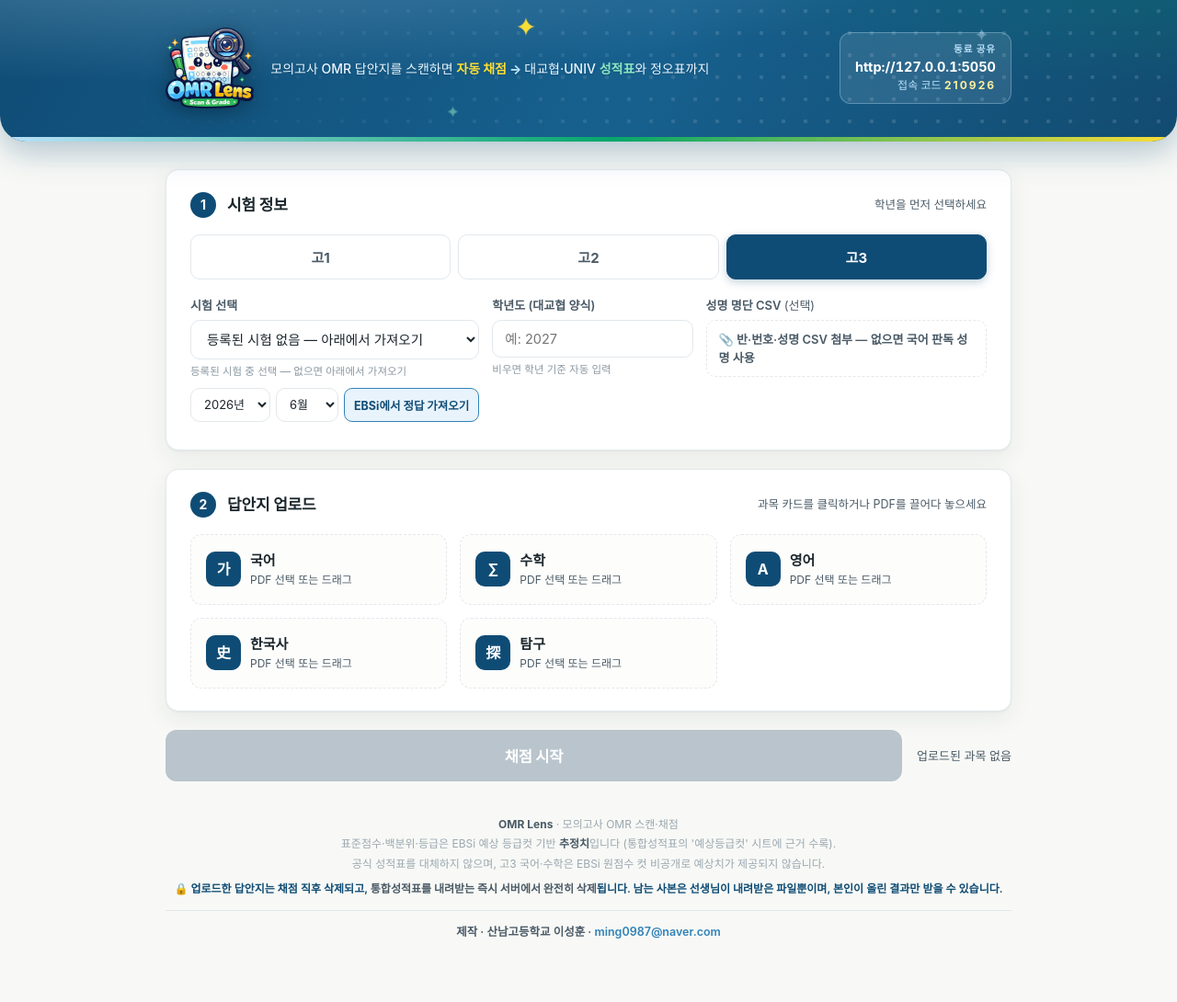
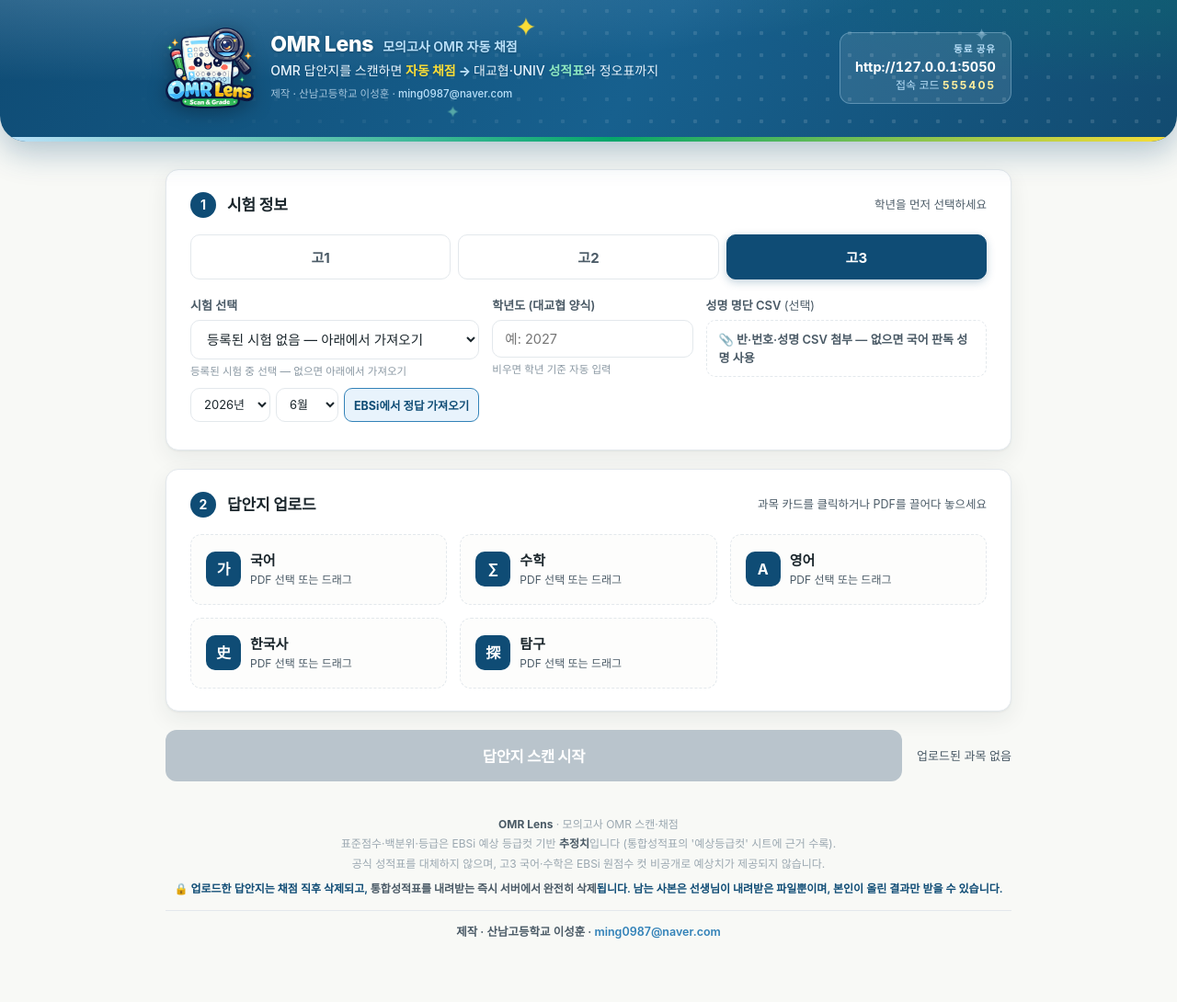
Before and after one commit to GEOSENSE88/score-lens-omr, a Flask app: page / in a window 1280 px wide. Shown: the top 1090 px of the page at 92% size. Run offline with Flask 3, Linux system fonts and the light colour scheme.

Commit message:
feat: 헤더 제목·제작표시 + 5단계 워크플로 재구성
- 헤더에 앱 제목(OMR Lens · 모의고사 OMR 자동 채점)과 제작 표시
  (산남고등학교 이성훈 · ming0987@naver.com) 추가
- 절차를 5단계로 명시적 구성:
  1 시험 정보 → 2 답안지 업로드 → 3 답안지 스캔·오류 검토
  → 4 채점 → 5 채점 결과 확인·다운로드
- 3단계: 스캔 진행 후 판독 결과 검토 그리드(반·번호·성명 편집,
  판독상태[확인필요/미마킹·중복/정상], 문항 정오 그리드에서 마킹·리딩
  오류 즉시 수정). 점수는 채점 전이라 숨김.
- 4단계: '채점하기'로 원점수·예상등급 확정 → 5단계 노출
- 5단계: 과목별 요약(응시·평균·최고·최저) + 성적표 표 + 다운로드.
  3단계 수정 시 요약·다운로드에 실시간 반영
- 회귀 PASS 47/0 유지

Co-Authored-By: Claude Fable 5 <noreply@anthropic.com>

```diff
--- a/templates/index.html
+++ b/templates/index.html
@@ -59,10 +59,21 @@
   }
   @keyframes logoIn{from{opacity:0;transform:translateY(6px) scale(.94)}to{opacity:1;transform:none}}
   .brand-text{min-width:0}
+  .brand-title{
+    font-size:23px;font-weight:800;color:#fff;letter-spacing:-.3px;line-height:1.1;
+    display:flex;align-items:baseline;gap:10px;flex-wrap:wrap;
+    text-shadow:0 1px 3px rgba(0,0,0,.25);
+  }
+  .brand-title .bt-sub{font-size:14px;font-weight:600;color:#BBE1FA;letter-spacing:0}
   .brand p{
-    font-size:14px;color:#EAF6FF;font-weight:500;line-height:1.5;
+    font-size:14px;color:#EAF6FF;font-weight:500;line-height:1.5;margin-top:5px;
     text-shadow:0 1px 2px rgba(0,0,0,.15);
   }
+  .brand-credit{
+    font-size:11.5px;color:#A7C7DE;font-weight:500;margin-top:7px;
+  }
+  .brand-credit a{color:#BBE1FA;text-decoration:none}
+  .brand-credit a:hover{text-decoration:underline}
   .brand p .hl{color:#FBDE37;font-weight:800}          /* 자동 채점 */
   .brand p .hl2{color:#8CE6C0;font-weight:800}         /* 성적표 */
   .brand p .arrow{color:var(--sky);font-weight:800;margin:0 3px}
@@ -77,6 +88,7 @@
   @keyframes twinkle{0%,100%{opacity:.35;transform:scale(.85)}50%{opacity:1;transform:scale(1.1)}}
   @media(max-width:560px){
     .brand-logo{height:62px}.brand p{font-size:12.5px}
+    .brand-title{font-size:18px}.brand-title .bt-sub{font-size:11.5px}
     .spark.s1,.spark.s2{display:none}
   }
   .share-badge{
@@ -208,7 +220,18 @@
   .go-summary{font-size:13px;color:var(--ink-soft);white-space:nowrap}
 
   /* ── 진행 패널 ─────────────────────────── */
-  #panel-progress{display:none}
+  #panel-scan{display:none}
+  #panel-grade{display:none}
+  .grade-box{display:flex;align-items:center;gap:18px;flex-wrap:wrap}
+  .grade-msg{flex:1;min-width:220px;font-size:13.5px;color:var(--ink-soft);line-height:1.5}
+  #btnGrade{flex:0 0 auto;min-width:200px}
+  .rv-status{font-size:12px;font-weight:700}
+  .rv-status.ok{color:var(--success)}
+  .rv-status.warn{color:var(--accent)}
+  .sum-stats{display:grid;grid-template-columns:repeat(auto-fit,minmax(120px,1fr));gap:10px;margin-bottom:14px}
+  .sum-stat{background:var(--sky-soft);border-radius:11px;padding:12px 14px}
+  .sum-stat .lb{font-size:11.5px;color:var(--primary);font-weight:700}
+  .sum-stat .vl{font-size:20px;font-weight:800;color:var(--ink);margin-top:2px;font-variant-numeric:tabular-nums}
   .prog-track{height:10px;background:#EDF1F4;border-radius:6px;overflow:hidden;margin:6px 0 16px}
   .prog-fill{
     height:100%;width:0%;border-radius:6px;transition:width .5s ease;
@@ -388,7 +411,9 @@
     <div class="brand">
       <img class="brand-logo" src="{{ url_for('static', filename='omr-lens-logo.png') }}" alt="OMR Lens — 모의고사 OMR 스캔·채점">
       <div class="brand-text">
-        <p>모의고사 OMR 답안지를 스캔하면 <span class="hl">자동 채점</span><span class="arrow">→</span>대교협·UNIV <span class="hl2">성적표</span>와 정오표까지</p>
+        <h1 class="brand-title">OMR Lens<span class="bt-sub">모의고사 OMR 자동 채점</span></h1>
+        <p>OMR 답안지를 스캔하면 <span class="hl">자동 채점</span><span class="arrow">→</span>대교협·UNIV <span class="hl2">성적표</span>와 정오표까지</p>
+        <div class="brand-credit">제작 · 산남고등학교 이성훈 · <a href="mailto:ming0987@naver.com">ming0987@naver.com</a></div>
       </div>
       {% if share %}
       <div class="share-badge" title="같은 학교망의 동료에게 이 주소와 코드를 알려주세요">
@@ -459,37 +484,57 @@
 
     <!-- 실행 -->
     <div class="go-bar">
-      <button type="submit" class="btn-go" id="btnGo" disabled>채점 시작</button>
+      <button type="submit" class="btn-go" id="btnGo" disabled>답안지 스캔 시작</button>
       <span class="go-summary" id="goSummary">업로드된 과목 없음</span>
     </div>
   </form>
 
-  <!-- STEP 3: 진행 -->
-  <section class="card" id="panel-progress">
+  <!-- STEP 3: 답안지 스캔 · 오류 사항 검토 -->
+  <section class="card" id="panel-scan">
     <div class="step-head">
       <div class="step-num">3</div>
-      <h2>채점 진행</h2>
+      <h2>답안지 스캔 · 오류 사항 검토</h2>
+      <span class="hint" id="scanHint">답안지를 판독하는 중…</span>
     </div>
     <div class="prog-label"><span id="progText">준비 중…</span><span id="progPct">0%</span></div>
     <div class="prog-track"><div class="prog-fill" id="progFill"></div></div>
     <div class="timeline" id="timeline"></div>
-  </section>
 
-  <!-- 결과 -->
-  <section class="card" id="panel-result">
-    <div class="step-head">
-      <div class="step-num" style="background:var(--success)">✓</div>
-      <h2>채점 완료 — 결과 내려받기</h2>
-    </div>
     <div class="review" id="reviewSlot" style="display:none">
       <div class="review-head">
-        <h3>채점 결과 확인·수정</h3>
-        <span class="rv-note">답안을 눌러 마킹·리딩 오류를 고치면 점수와 예상등급이 즉시 반영됩니다.</span>
-        <span class="rv-stale" id="rvStale">수정됨 · 아래에서 새로 내려받으면 반영</span>
+        <h3>판독 결과 검토</h3>
+        <span class="rv-note">잘못 마킹됐거나 판독 오류가 있으면 답안을 눌러 고치세요. <b>확인 필요</b> 학생부터 살펴보세요.</span>
+        <span class="rv-stale" id="rvStale">수정됨 · 채점에 반영됩니다</span>
         <div class="rv-search"><input type="text" id="rvSearch" placeholder="성명·반 검색" autocomplete="off"></div>
       </div>
       <div class="rv-tabs" id="rvTabs"></div>
       <div class="rv-table-wrap"><table class="rv-table"><tbody id="rvBody"></tbody></table></div>
+    </div>
+  </section>
+
+  <!-- STEP 4: 채점 -->
+  <section class="card" id="panel-grade">
+    <div class="step-head">
+      <div class="step-num">4</div>
+      <h2>채점</h2>
+      <span class="hint">판독 검토를 마쳤으면 채점하세요</span>
+    </div>
+    <div class="grade-box">
+      <div class="grade-msg" id="gradeMsg">위 판독 결과를 확인·수정한 뒤 채점하면 원점수·예상등급이 산출됩니다.</div>
+      <button type="button" class="btn-go" id="btnGrade">채점하기</button>
+    </div>
+  </section>
+
+  <!-- STEP 5: 채점 결과 확인 · 다운로드 -->
+  <section class="card" id="panel-result">
+    <div class="step-head">
+      <div class="step-num" style="background:var(--success)">5</div>
+      <h2>채점 결과 확인 · 다운로드</h2>
+    </div>
+    <div class="summary" id="summarySlot" style="display:none">
+      <div class="rv-tabs" id="sumTabs"></div>
+      <div class="sum-stats" id="sumStats"></div>
+      <div class="rv-table-wrap"><table class="rv-table"><tbody id="sumBody"></tbody></table></div>
     </div>
     <div id="heroSlot"></div>
     <div class="dl-list" id="dlList"></div>
@@ -668,7 +713,7 @@ function updateGo(){
   const n = Object.keys(files).length;
   $("#btnGo").disabled = n === 0;
   const labels = (CATALOG[grade]||[]).filter(s => files[s.key]).map(s => s.label);
-  $("#goSummary").textContent = n ? `${labels.join(" · ")} — ${n}과목 채점` : "업로드된 과목 없음";
+  $("#goSummary").textContent = n ? `${labels.join(" · ")} — ${n}과목 스캔` : "업로드된 과목 없음";
 }
 
 function showAlert(msg){
@@ -695,14 +740,14 @@ $("#form").addEventListener("submit", async e => {
     const res = await fetch("/api/score", {method:"POST", body:data});
     const j = await res.json();
     if (!j.ok){ throw new Error(j.message || "요청 실패"); }
-    $("#btnGo").textContent = "채점 진행 중…";
-    $("#panel-progress").style.display = "block";
-    $("#panel-progress").scrollIntoView({behavior:"smooth"});
+    $("#btnGo").textContent = "스캔 진행 중…";
+    $("#panel-scan").style.display = "block";
+    $("#panel-scan").scrollIntoView({behavior:"smooth"});
     poll(j.status_url);
   }catch(err){
     showAlert(err.message);
     $("#btnGo").disabled = false;
-    $("#btnGo").textContent = "채점 시작";
+    $("#btnGo").textContent = "답안지 스캔 시작";
   }
 });
 
@@ -714,7 +759,7 @@ function poll(url){
       renderProgress(j);
       if (j.status === "done" || j.status === "error"){
         clearInterval(pollTimer);
-        renderResult(j);
+        onScanDone(j);
       }
     }catch(e){ /* 서버 일시 오류 — 다음 폴링에서 재시도 */ }
   }, 1200);
@@ -732,10 +777,22 @@ function renderProgress(j){
   tl.scrollTop = tl.scrollHeight;
 }
 
-function renderResult(j){
-  $("#btnGo").textContent = "채점 시작";
-  const panel = $("#panel-result");
-  panel.style.display = "block";
+// ── STEP 3 완료: 스캔 결과를 검토 뷰로 ──────────────
+function onScanDone(j){
+  $("#btnGo").disabled = false;
+  $("#btnGo").textContent = "답안지 스캔 시작";
+  SCAN_JOB = j;
+  if (j.status === "error"){
+    $("#scanHint").textContent = "스캔 오류";
+    showAlert(j.message || "스캔 중 오류가 발생했습니다.");
+    return;
+  }
+  $("#scanHint").textContent = "판독 완료 — 아래에서 검토하세요";
+  if (j.run_id) loadReview(j.run_id);
+}
+
+// ── STEP 5: 다운로드 카드 ──────────────────────────
+function renderDownloads(j){
   const combined = (j.downloads || []).find(d => d.kind === "combined");
   const others = (j.downloads || []).filter(d => d.kind !== "combined");
   $("#heroSlot").innerHTML = combined ? `
@@ -752,12 +809,11 @@ function renderResult(j){
       <div class="ic">XLS</div>
       <div><div class="nm">${d.title}</div><div class="sz">${(d.size/1024).toFixed(0)} KB</div></div>
     </a>`).join("");
-  if (j.status === "done" && j.run_id) loadReview(j.run_id);
-  panel.scrollIntoView({behavior:"smooth"});
 }
 
 // ── 결과 확인·수정 뷰 ──────────────────────────────
 let RESULT = null, RUN_ID = null, curSubject = null, expanded = new Set();
+let SCAN_JOB = null, curSum = null, GRADED = false;
 const ANS_LABEL = {0:"·", "-1":"중복", 1:"1", 2:"2", 3:"3", 4:"4", 5:"5"};
 
 async function loadReview(runId){
@@ -769,6 +825,8 @@ async function loadReview(runId){
     $("#rvStale").classList.toggle("show", !!r.stale);
     buildTabs();
     $("#reviewSlot").style.display = "block";
+    $("#panel-grade").style.display = "block";     // STEP 4 노출
+    $("#panel-scan").scrollIntoView({behavior:"smooth"});
   }catch(e){ $("#reviewSlot").style.display = "none"; }
 }
 
@@ -809,9 +867,9 @@ function renderTable(){
     .filter(({s}) => subjData(s, curSubject))
     .filter(({s}) => !q || (`${s.이름} ${s.반} ${s.번호}`).toLowerCase().includes(q));
   const header = `<tr>
-    <th>반</th><th>번호</th><th>성명</th><th>원점수</th><th>예상등급</th><th>상태</th><th></th></tr>`;
+    <th>반</th><th>번호</th><th>성명</th><th>판독 상태</th><th></th></tr>`;
   if (!rows.length){
-    body.innerHTML = header + `<tr><td colspan="7"><div class="rv-empty">해당 학생이 없습니다.</div></td></tr>`;
+    body.innerHTML = header + `<tr><td colspan="5"><div class="rv-empty">해당 학생이 없습니다.</div></td></tr>`;
     return;
   }
   body.innerHTML = header + rows.map(({s, idx}) => rowHtml(s, idx)).join("");
@@ -829,25 +887,37 @@ function renderTable(){
   bindGrid();
 }
 
+function readStatus(d){
+  const flag = (d.확인 || "").toString().trim();
+  if (flag) return {flag:true, html:`<span class="rv-flag-badge">⚠ ${esc(flag)}</span>`};
+  let blank = 0, dup = 0;
+  (d.cells || []).forEach(c => { if (c.답 === 0) blank++; else if (c.답 === -1) dup++; });
+  if (blank || dup){
+    const parts = [];
+    if (blank) parts.push(`미마킹 ${blank}`);
+    if (dup) parts.push(`중복 ${dup}`);
+    return {flag:false, html:`<span class="rv-status warn">${parts.join(" · ")}</span>`};
+  }
+  return {flag:false, html:`<span class="rv-status ok">정상</span>`};
+}
+
 function rowHtml(s, idx){
   const d = subjData(s, curSubject);
-  const flag = (d.확인 || "").toString().trim();
-  const gr = d.예상등급 ? `${d.예상등급}등급` : "";
+  const stt = readStatus(d);
   const open = expanded.has(idx);
-  let html = `<tr class="stu ${flag?'flag':''}">
+  let html = `<tr class="stu ${stt.flag?'flag':''}">
     <td><input class="rv-cell-edit sm" data-idx="${idx}" data-field="반" value="${esc(s.반)}"></td>
     <td><input class="rv-cell-edit sm" data-idx="${idx}" data-field="번호" value="${esc(s.번호)}"></td>
     <td><input class="rv-cell-edit nm" data-idx="${idx}" data-field="이름" value="${esc(s.이름)}"></td>
-    <td><span class="rv-score">${d.원점수}<span class="mx"> / ${d.만점}</span></span></td>
-    <td>${gr ? `<span class="rv-grade">${gr}</span>` : `<span class="rv-grade none">–</span>`}</td>
-    <td>${flag ? `<span class="rv-flag-badge">⚠ ${esc(flag)}</span>` : ""}</td>
+    <td>${stt.html}</td>
     <td style="text-align:right"><button class="rv-toggle ${open?'open':''}" data-idx="${idx}">답안 ${open?'닫기':'보기·수정'}</button></td>
   </tr>`;
-  if (open) html += `<tr class="rv-detail"><td colspan="7"><div class="rv-detail-inner">
+  if (open) html += `<tr class="rv-detail"><td colspan="5"><div class="rv-detail-inner">
       <div class="rv-legend">
         <span><i class="rv-swatch" style="background:var(--success-soft);border:1px solid #B6E6D4"></i>정답</span>
         <span><i class="rv-swatch" style="background:var(--danger-soft);border:1px solid #F2C5C4"></i>오답(작은 숫자=정답)</span>
-        <span><i class="rv-swatch" style="background:#F1F4F6"></i>미마킹 ·  ·  ·  큰 숫자 = 학생이 마킹한 답 · 눌러서 수정</span>
+        <span><i class="rv-swatch" style="background:#F1F4F6"></i>미마킹</span>
+        <span>큰 숫자 = 학생이 마킹한 답 · 눌러서 수정</span>
       </div>
       <div class="rv-grid">${d.cells.map(c => qHtml(idx, c)).join("")}</div>
     </div></td></tr>`;
@@ -884,17 +954,61 @@ async function postEdit(payload){
 
 async function saveField(idx, field, value){
   const st = await postEdit({idx, field, value});
-  if (st){ buildTabs(); }   // 이름·반 변경은 검색/카운트에 영향 → 갱신
+  if (st){ buildTabs(); if (GRADED) renderSummary(); }   // 이름·반은 검색/카운트/요약 갱신
 }
 
 async function saveAnswer(idx, q, value){
   const st = await postEdit({idx, field:"answer", subject:curSubject, q, value});
-  if (st) renderTable();     // 점수·정오 즉시 반영(펼침 유지)
+  if (st){ renderTable(); if (GRADED) renderSummary(); }  // 판독상태·요약 즉시 반영(펼침 유지)
 }
 
 function esc(v){ return String(v ?? "").replace(/[&<>"]/g, c => ({"&":"&amp;","<":"&lt;",">":"&gt;","\"":"&quot;"}[c])); }
 
 $("#rvSearch").addEventListener("input", () => renderTable());
+
+// ── STEP 4 → 5: 채점 ───────────────────────────────
+$("#btnGrade").addEventListener("click", () => {
+  if (!RESULT || !SCAN_JOB) return;
+  GRADED = true;
+  $("#gradeMsg").innerHTML = "✓ 채점 완료 — 아래 <b>5단계</b>에서 결과를 확인하고 성적표를 내려받으세요.";
+  $("#btnGrade").textContent = "채점 다시 하기";
+  renderDownloads(SCAN_JOB);
+  $("#summarySlot").style.display = "block";
+  renderSummary();
+  $("#panel-result").style.display = "block";
+  $("#panel-result").scrollIntoView({behavior:"smooth"});
+});
+
+// ── STEP 5: 채점 결과 요약(읽기 전용) ──────────────
+function renderSummary(){
+  const tabs = tabList();
+  if (!curSum || !tabs.includes(curSum)) curSum = tabs[0] || null;
+  $("#sumTabs").innerHTML = tabs.map(t => {
+    const n = RESULT.students.filter(s => subjData(s, t)).length;
+    return `<button class="rv-tab ${t===curSum?'on':''}" data-subj="${t}">${t}<span class="cnt">${n}</span></button>`;
+  }).join("");
+  $$("#sumTabs .rv-tab").forEach(b => b.addEventListener("click", () => {
+    curSum = b.dataset.subj; renderSummary();
+  }));
+  const rows = RESULT.students.map(s => ({s, d:subjData(s, curSum)})).filter(x => x.d);
+  const scores = rows.map(x => Number(x.d.원점수)).filter(v => !isNaN(v));
+  const avg = scores.length ? (scores.reduce((a,b)=>a+b,0)/scores.length) : 0;
+  const mx = scores.length ? Math.max(...scores) : 0;
+  const mn = scores.length ? Math.min(...scores) : 0;
+  $("#sumStats").innerHTML = `
+    <div class="sum-stat"><div class="lb">응시</div><div class="vl">${rows.length}명</div></div>
+    <div class="sum-stat"><div class="lb">평균</div><div class="vl">${avg.toFixed(1)}</div></div>
+    <div class="sum-stat"><div class="lb">최고</div><div class="vl">${mx}</div></div>
+    <div class="sum-stat"><div class="lb">최저</div><div class="vl">${mn}</div></div>`;
+  const header = `<tr><th>반</th><th>번호</th><th>성명</th><th>원점수</th><th>예상등급</th></tr>`;
+  $("#sumBody").innerHTML = header + rows.map(({s, d}) => {
+    const gr = d.예상등급 ? `<span class="rv-grade">${d.예상등급}등급</span>` : `<span class="rv-grade none">–</span>`;
+    return `<tr class="stu">
+      <td>${esc(s.반)}</td><td>${esc(s.번호)}</td><td style="font-weight:700">${esc(s.이름)}</td>
+      <td><span class="rv-score">${d.원점수}<span class="mx"> / ${d.만점}</span></span></td>
+      <td>${gr}</td></tr>`;
+  }).join("");
+}
 
 $("#btnReset").addEventListener("click", () => location.reload());
 
```
